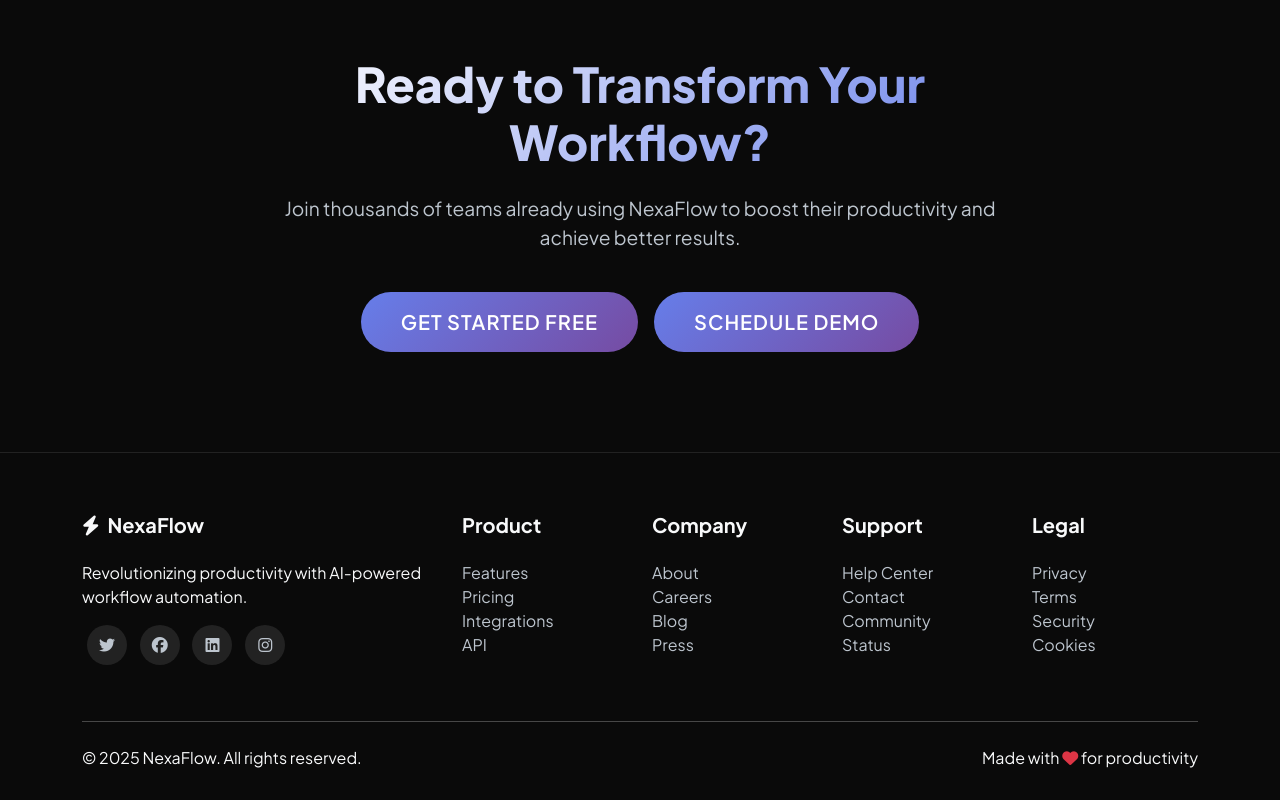
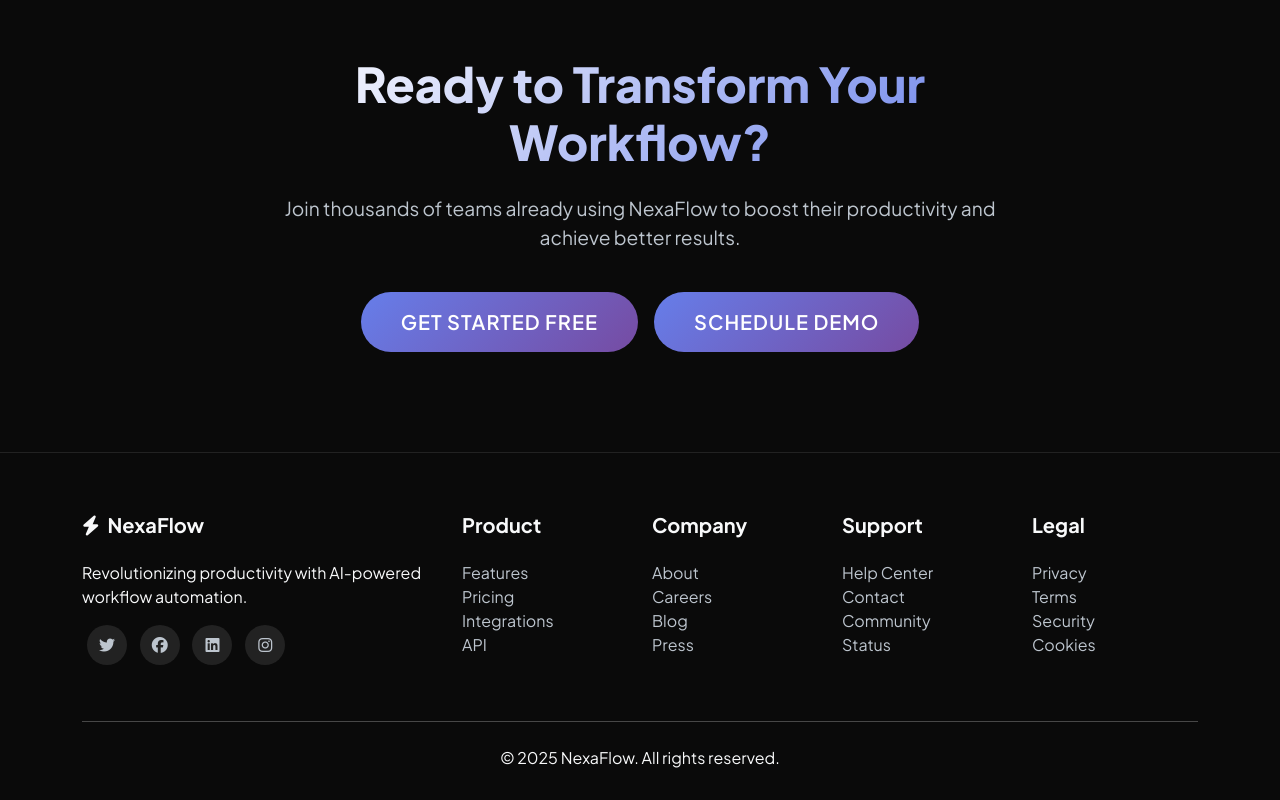
Before and after one commit to vrajisotiya/landing-page, a website: page index.html in a window 1280 px wide. Shown: the part 4547-5347 px from the top of the page. Drawn offline with nearby package versions, Linux system fonts and the light colour scheme.

Commit message:
Update footer layout for center alignment and justify text in about section

```diff
--- a/index.html
+++ b/index.html
@@ -412,16 +412,8 @@
           </div>
         </div>
         <hr class="my-4" style="border-color: rgba(255, 255, 255, 1)" />
-        <div class="row align-items-center">
-          <div class="col-md-6">
-            <p class="mb-0">&copy; 2025 NexaFlow. All rights reserved.</p>
-          </div>
-          <div class="col-md-6 text-md-end">
-            <p class="mb-0">
-              Made with <i class="fas fa-heart text-danger"></i> for
-              productivity
-            </p>
-          </div>
+        <div class="row align-items-center text-center">
+          <p class="mb-0">&copy; 2025 NexaFlow. All rights reserved.</p>
         </div>
       </div>
     </footer>
--- a/style.css
+++ b/style.css
@@ -338,6 +338,7 @@ body {
 .about-content p {
   font-size: 1.25rem;
   color: var(--text-muted);
+  text-align: justify;
 }
 
 /* Stats Section */
```
